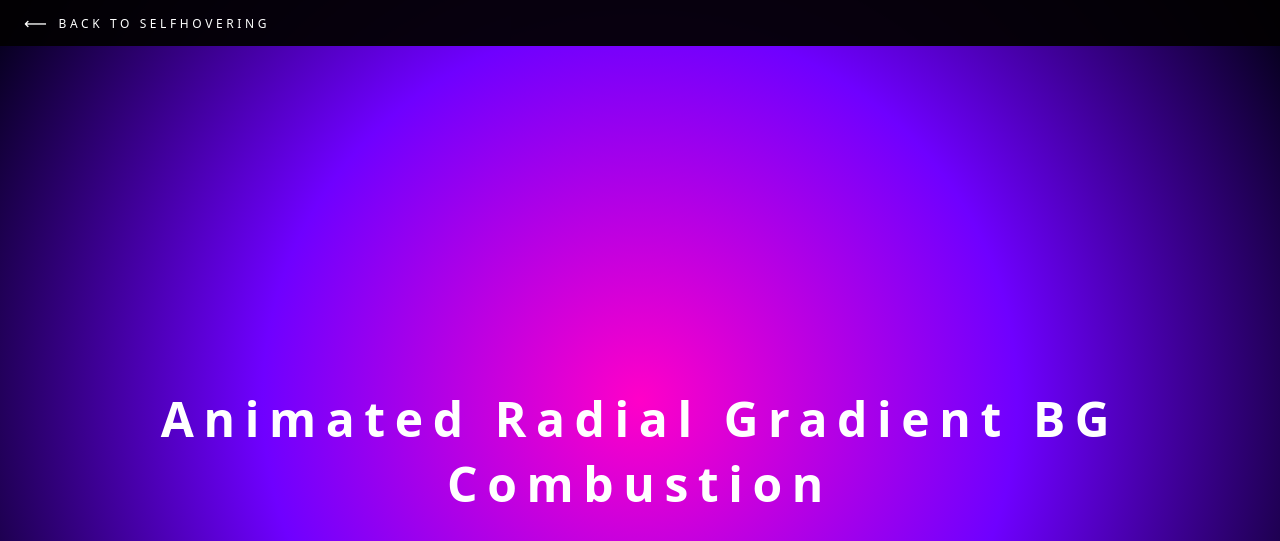
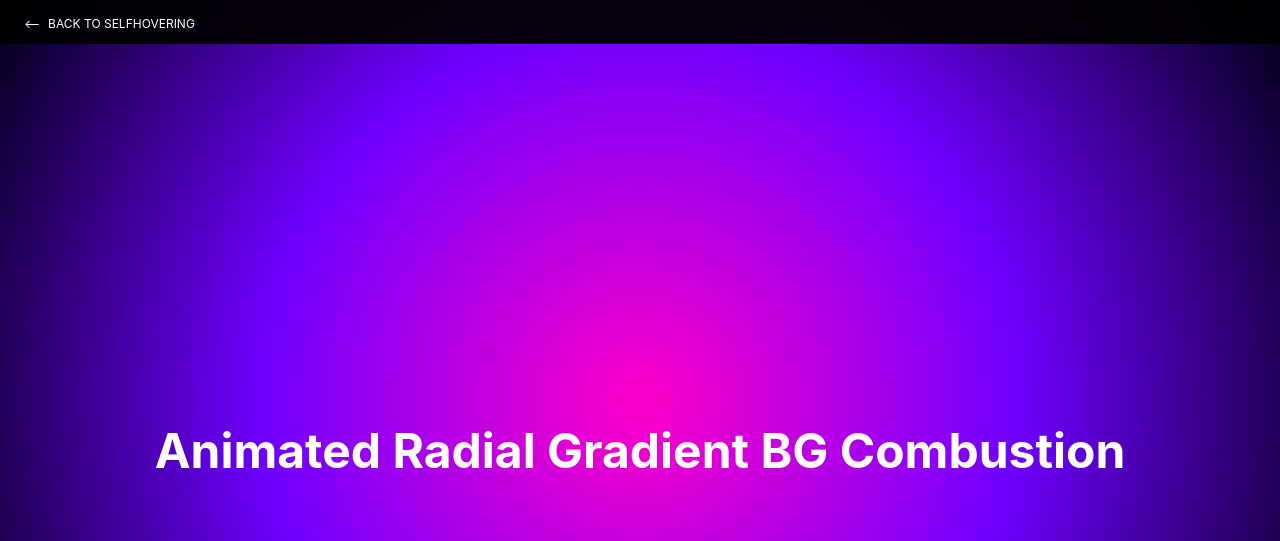
Before and after one commit to gagezano/Animated-Radial-Gradient, a plain HTML site: page index.html in a window 1280 px wide. Shown: the top 541 px of the page. Drawn offline with Linux system fonts and the light colour scheme.

Commit message:
Use SF Pro font

```diff
--- a/style.css
+++ b/style.css
@@ -1,10 +1,10 @@
+@import url('https://fonts.googleapis.com/css2?family=Space+Grotesk:wght@400;500&display=swap');
+
 :root {
-  font-family: 'Space Grotesk', 'Neue Haas Grotesk Display', system-ui, sans-serif;
+  font-family: 'SF Pro Display', 'SF Pro Text', 'SF Sans', 'Helvetica Neue', sans-serif;
   background: #030003;
   color: #fff;
 }
-
-@import url('https://fonts.googleapis.com/css2?family=Space+Grotesk:wght@400;500&display=swap');
 
 body {
   margin: 0;
@@ -23,16 +23,11 @@ body {
 .back-link a {
   color: #fff;
   text-transform: uppercase;
-  letter-spacing: 0.3em;
   text-decoration: none;
   font-size: 0.75rem;
   display: inline-flex;
   align-items: center;
   gap: 0.5rem;
-}
-
-.back-link__icon {
-  font-size: 1rem;
 }
 
 .gradient {
@@ -65,7 +60,6 @@ body {
 
 .content h1 {
   font-size: clamp(2rem, 4vw, 3rem);
-  letter-spacing: 0.2em;
 }
 
 .project-icon {
```
